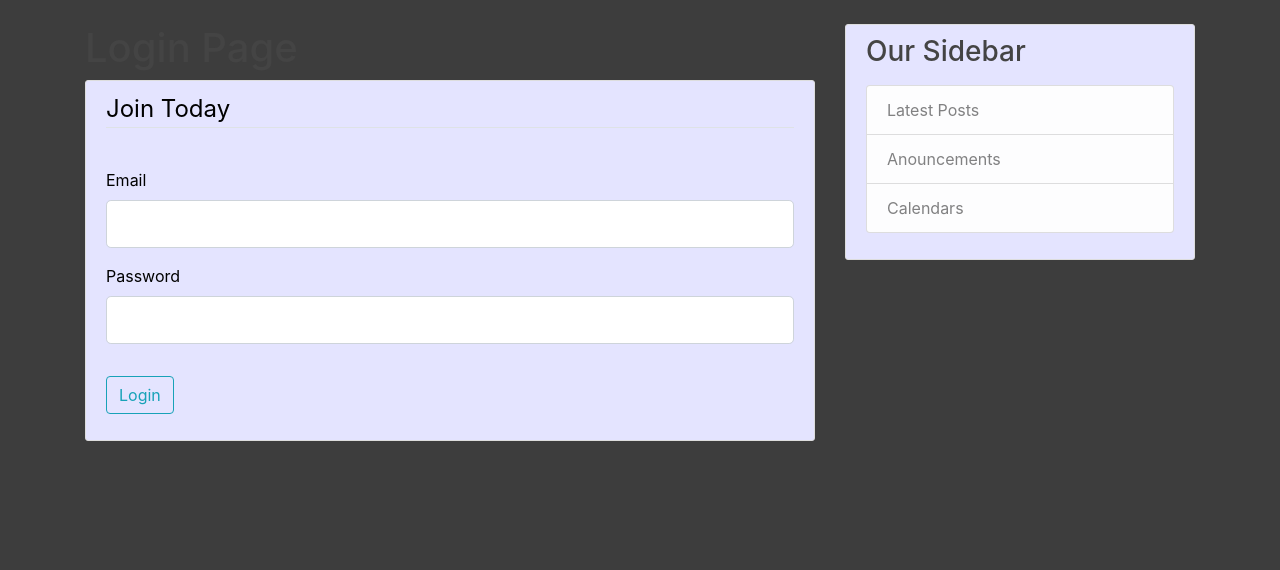
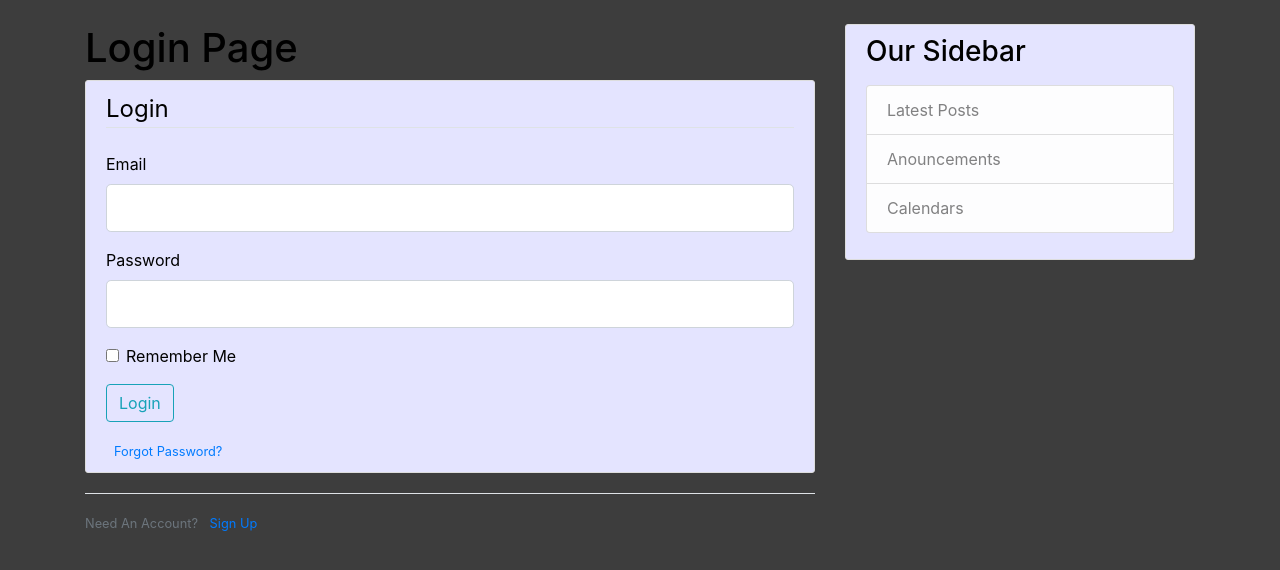
Before and after one commit to StevenRS00/LocalSportsTracker, a Flask app: template templates/login.html in a window 1280 px wide. Shown: the part 56-626 px from the top of the page. Run offline with Flask 2, Linux system fonts and the light colour scheme; tables that the repository leaves empty hold one stand-in row (values such as "Sample post"); the template is opened without the code that fills it: values that come from a table or form of the project are taken from there, most other values are stand-ins (such as "Sample title", 1, 10 or a date in 2020); some libraries are stand-ins or nearby versions.

Commit message:
Finished Forms, Finished Links, Created Database

```diff
--- a/flaskMain.py
+++ b/flaskMain.py
@@ -1,8 +1,38 @@
+from datetime import datetime
 from flask import Flask, render_template, url_for, flash, redirect
+from flask_sqlalchemy import SQLAlchemy
 from forms import RegistrationForm, LoginForm
+
 app = Flask(__name__)
+app.config['SECRET_KEY'] = 'e23a0a5dfd5e876b95844f1a749a3135'
+app.config['SQLALCHEMY_DATABASE_URI'] = 'sqlite:///site.db'
+db = SQLAlchemy(app)
 
-app.config['SECRET_KEY'] = 'e23a0a5dfd5e876b95844f1a749a3135'
+
+class User(db.Model):
+    id = db.Column(db.Integer, primary_key=True)
+    username = db.Column(db.String(20), unique=True, nullable=False)
+    email = db.Column(db.String(120), unique=True, nullable=False)
+    image_file = db.Column(
+        db.String(20), nullable=False, default='default.jpg')
+    password = db.Column(db.String(60), nullable=False)
+    posts = db.relationship('Event', backref='author', lazy=True)
+
+    def __repr__(self):
+        return f"User('{self.username}', '{self.email}', '{self.image_file}')"
+
+
+class Event(db.Model):
+    id = db.Column(db.Integer, primary_key=True)
+    title = db.Column(db.String(100), nullable=False)
+    date_posted = db.Column(db.DateTime, nullable=False,
+                            default=datetime.utcnow)
+    content = db.Column(db.Text, nullable=False)
+    user_id = db.Column(db.Integer, db.ForeignKey('user.id'), nullable=False)
+
+    def __repr__(self):
+        return f"Event('{self.title}', '{self.date_posted}')"
+
 
 posts = [
     {
@@ -40,9 +70,15 @@
     return render_template('register.html', title='Register', form=form)
 
 
-@app.route("/login")
+@app.route("/login", methods=['GET', 'POST'])
 def login():
     form = LoginForm()
+    if form.validate_on_submit():
+        if form.email.data == 'admin@blog.com' and form.password.data == 'password':
+            flash('You have logged in!', 'success')
+            return redirect(url_for('home'))
+        else:
+            flash('Login Unsuccessful. Please check username and password', 'danger')
     return render_template('login.html', title='Login', form=form)
 
 
--- a/static/main.css
+++ b/static/main.css
@@ -5,7 +5,7 @@
 }
 
 h1, h2, h3, h4, h5, h6 {
-  color: #444444;
+  color: #000000;
 }
 
 .bg-steel {
--- a/templates/layout.html
+++ b/templates/layout.html
@@ -20,19 +20,19 @@
     <header class="site-header">
       <nav class="navbar navbar-expand-md navbar-dark bg-steel fixed-top">
         <div class="container">
-          <a class="navbar-brand mr-4" href="/">Local Sports Tracker</a>
+          <a class="navbar-brand mr-4" href="{{ url_for('home') }}">Local Sports Tracker</a>
           <button class="navbar-toggler" type="button" data-toggle="collapse" data-target="#navbarToggle" aria-controls="navbarToggle" aria-expanded="false" aria-label="Toggle navigation">
             <span class="navbar-toggler-icon"></span>
           </button>
           <div class="collapse navbar-collapse" id="navbarToggle">
             <div class="navbar-nav mr-auto">
-              <a class="nav-item nav-link" href="/">Home</a>
-              <a class="nav-item nav-link" href="/about">About</a>
+              <a class="nav-item nav-link" href="{{ url_for('home') }}">Home</a>
+              <a class="nav-item nav-link" href="{{ url_for('about') }}">About</a>
             </div>
             <!-- Navbar Right Side -->
             <div class="navbar-nav">
-              <a class="nav-item nav-link" href="/login">Login</a>
-              <a class="nav-item nav-link" href="/register">Register</a>
+              <a class="nav-item nav-link" href="{{ url_for('login') }}">Login</a>
+              <a class="nav-item nav-link" href="{{ url_for('register') }}">Register</a>
             </div>
           </div>
         </div>
--- a/templates/login.html
+++ b/templates/login.html
@@ -5,23 +5,49 @@
     <form action="" method="POST">
       {{ form.hidden_tag() }}
       <fieldset class="form-group">
-        <legend class="border-bottom mb-4">Join Today</legend>
-        <div class="form-group">
-          {{ form.username.label(class="form-control-label") }}
-          {{ form.username(class="form-control form-control-lg") }}
-        </div>
+        <legend class="border-bottom mb-4">Login</legend>
         <div class="form-group">
           {{ form.email.label(class="form-control-label") }}
-          {{ form.email(class="form-control form-control-lg") }}
+          {% if form.email.errors %}
+            {{ form.email(class="form-control form-control-lg is-invalid") }}
+            <div class="invalid-feedback">
+              {% for error in form.email.errors %}
+                <span>{{ error }}</span>
+              {% endfor %}
+            </div>
+          {% else %}
+              {{ form.email(class="form-control form-control-lg") }}
+          {% endif %}
         </div>
         <div class="form-group">
           {{ form.password.label(class="form-control-label") }}
-          {{ form.password(class="form-control form-control-lg") }}
+          {% if form.password.errors %}
+            {{ form.password(class="form-control form-control-lg is-invalid") }}
+            <div class="invalid-feedback">
+              {% for error in form.password.errors %}
+                <span>{{ error }}</span>
+              {% endfor %}
+            </div>
+          {% else %}
+              {{ form.password(class="form-control form-control-lg") }}
+          {% endif %}
+        </div>
+        <div class="form-check">
+          {{ form.remember(class="form-check-input") }}
+          {{ form.remember.label(class="form-check-label") }}
         </div>
       </fieldset>
       <div class="form-group">
         {{ form.submit(class="btn btn-outline-info") }}
       </div>
+      <small class="text-muted ml-2">
+        <a href="#">Forgot Password?</a>
+      </small>
     </form>
   </div>
+  <div class="border-top pt-3">
+    <small class="text-muted">
+      Need An Account? <a class="ml-2" href="{{ url_for('register') }}">Sign Up</a>
+    </small>
+  </div>
 {% endblock content %}
```
Also changed, not shown: templates/register.html (+41 -4 lines), site.db (added).
